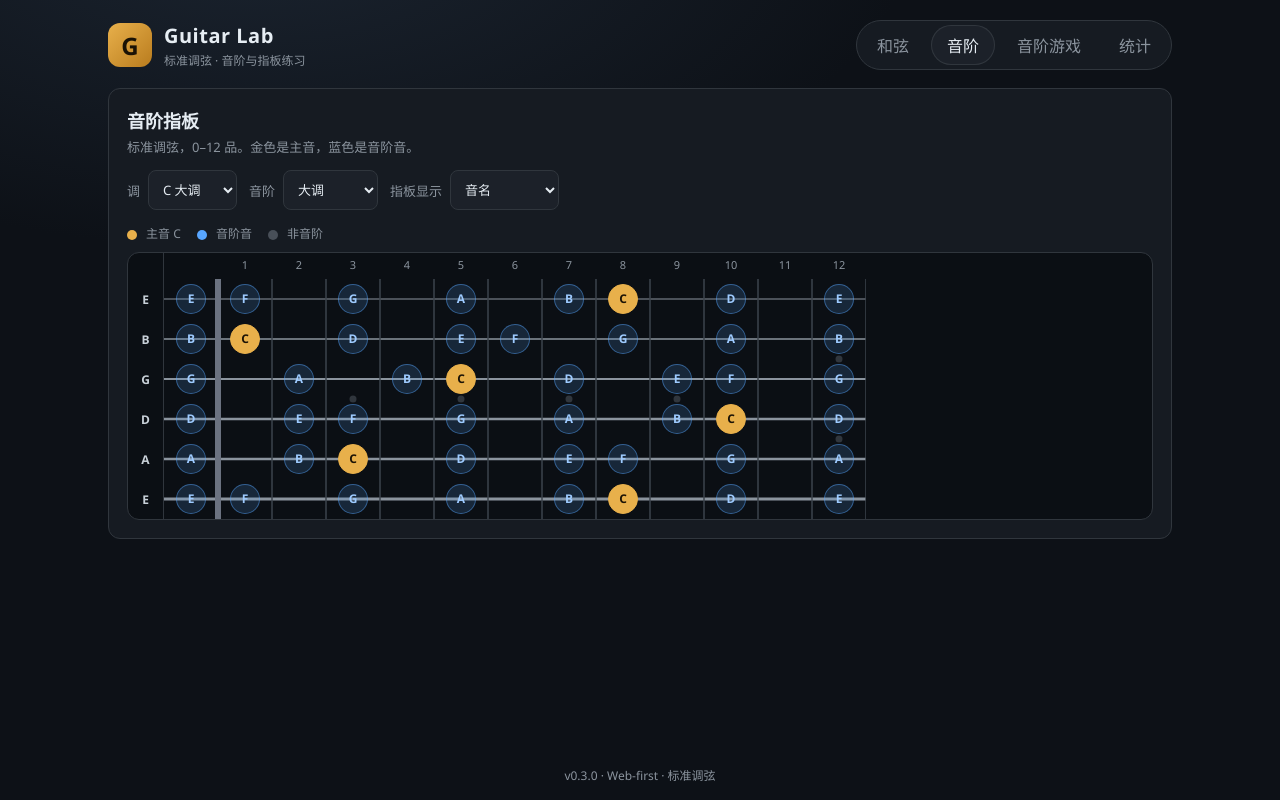
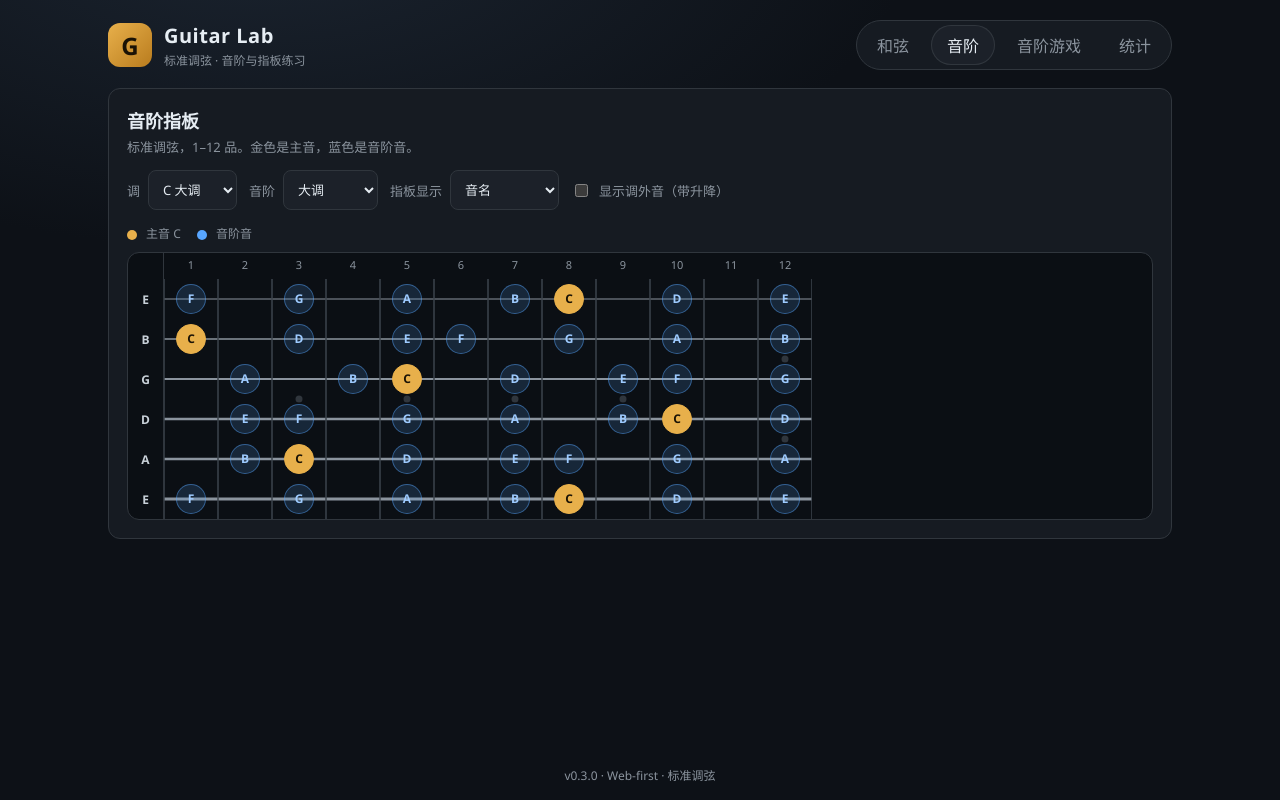
Before and after one commit to danzw1995/guitar-app, a React (Vite) app in the folder apps/web/: page / in a window 1280 px wide. Both pictures are taken after a click on the button "音阶". Built offline with nearby package versions, Linux system fonts and the light colour scheme.

Commit message:
fix(web): drop open strings from the scales board and add a chromatic toggle
The scales page now starts at fret 1 (string names carry the open notes). A new toggle draws out-of-scale notes in a muted style so solfege accidentals (升1, 降3) are visible in any key.

```diff
--- a/apps/web/src/pages/Scales.tsx
+++ b/apps/web/src/pages/Scales.tsx
@@ -6,6 +6,7 @@ import {
   STANDARD_TUNING,
   KEY_BY_ID,
   SCALE_BY_ID,
+  fallbackName,
   pitchClassAt,
   scaleNames,
   scalePcs,
@@ -20,6 +21,8 @@ export default function Scales() {
   const [keyId, setKeyId] = useState("C");
   const [scaleId, setScaleId] = useState("major");
   const [settings, setSettings] = useState<Settings>(() => loadSettings());
+  /** 打开后把调外音也画出来（暗一点），这样 C 大调里也能看到 升1 / 降3 这类唱名。 */
+  const [showChromatic, setShowChromatic] = useState(false);
 
   const key = KEY_BY_ID.get(keyId)!;
   const scale = SCALE_BY_ID.get(scaleId)!;
@@ -37,13 +40,23 @@ export default function Scales() {
     saveSettings(next);
   }
 
-  const nameAt = (s: number, f: number) => byPc.get(pitchClassAt(STANDARD_TUNING, s, f));
+  /** 0 品是空弦区，只靠左侧的弦名就够了，不画音点。 */
+  const cellNote = (s: number, f: number): { name: string; state: string; pc: number } | null => {
+    if (f === 0) return null;
+    const pc = pitchClassAt(STANDARD_TUNING, s, f);
+    const scaleName = byPc.get(pc);
+    if (scaleName) {
+      return { name: scaleName, state: pc === key.tonicPc ? "root" : "scale", pc };
+    }
+    if (!showChromatic) return null;
+    return { name: fallbackName(pc), state: "chromatic", pc };
+  };
 
   return (
     <section className="panel">
       <div className="panel-head">
         <h2>音阶指板</h2>
-        <p>标准调弦，0–12 品。金色是主音，蓝色是音阶音。</p>
+        <p>标准调弦，1–12 品。金色是主音，蓝色是音阶音。</p>
       </div>
 
       <div className="toolbar">
@@ -64,32 +77,36 @@ export default function Scales() {
           </select>
         </label>
         <LabelControls settings={settings} onChange={updateSettings} />
+        <label className="check">
+          <input
+            type="checkbox"
+            checked={showChromatic}
+            onChange={(e) => setShowChromatic(e.target.checked)}
+          />
+          显示调外音（带升降）
+        </label>
       </div>
 
       <div className="legend">
         <span><i className="dot root" /> 主音 {rootName}</span>
         <span><i className="dot scale" /> 音阶音</span>
-        <span><i className="dot muted" /> 非音阶</span>
+        {showChromatic && <span><i className="dot muted" /> 调外音</span>}
       </div>
 
       <Fretboard
-        fretMin={0}
+        fretMin={1}
         fretMax={12}
         renderCell={(s, f) => {
-          const name = nameAt(s, f);
-          if (!name) return "";
-          return cellLabel(name, pitchClassAt(STANDARD_TUNING, s, f), key.tonicPc, settings).main;
+          const note = cellNote(s, f);
+          if (!note) return "";
+          return cellLabel(note.name, note.pc, key.tonicPc, settings).main;
         }}
         renderCellSub={(s, f) => {
-          const name = nameAt(s, f);
-          if (!name) return null;
-          return cellLabel(name, pitchClassAt(STANDARD_TUNING, s, f), key.tonicPc, settings).sub;
+          const note = cellNote(s, f);
+          if (!note) return null;
+          return cellLabel(note.name, note.pc, key.tonicPc, settings).sub;
         }}
-        cellClass={(s, f) => {
-          const name = nameAt(s, f);
-          if (!name) return "off";
-          return pitchClassAt(STANDARD_TUNING, s, f) === key.tonicPc ? "root" : "scale";
-        }}
+        cellClass={(s, f) => cellNote(s, f)?.state ?? "off"}
       />
 
       {settings.labels !== "name" && (
--- a/apps/web/src/styles.css
+++ b/apps/web/src/styles.css
@@ -182,6 +182,7 @@ button, select, input { font: inherit; color: inherit; }
 .fb-cell.filled .fb-dot { background: rgba(88, 166, 255, 0.15); border-color: rgba(88, 166, 255, 0.55); color: #9ecbff; }
 .fb-cell.root .fb-dot { background: var(--accent); border-color: var(--accent); color: #1a1205; }
 .fb-cell.scale .fb-dot { background: rgba(88, 166, 255, 0.16); border-color: rgba(88, 166, 255, 0.45); color: #9ecbff; }
+.fb-cell.chromatic .fb-dot { background: rgba(139, 148, 158, 0.08); border-color: #2d333b; color: #8b949e; }
 .fb-cell.ok .fb-dot { background: rgba(63, 185, 80, 0.2); border-color: var(--green); color: #7ee787; }
 .fb-cell.spell .fb-dot { background: rgba(210, 153, 34, 0.2); border-color: var(--orange); color: #e3b341; }
 .fb-cell.bad .fb-dot { background: rgba(248, 81, 73, 0.2); border-color: var(--red); color: #ff7b72; }
```
Also changed, not shown: 2 other files (tests, documents, lock files or other folders).
